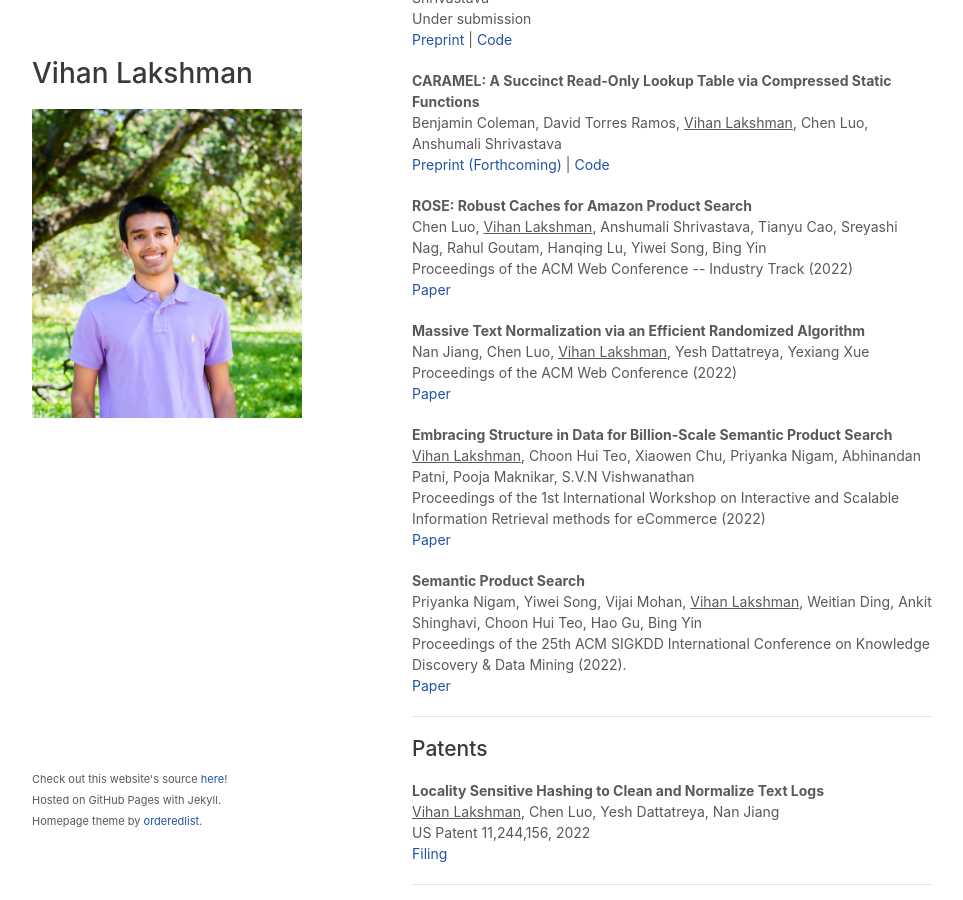
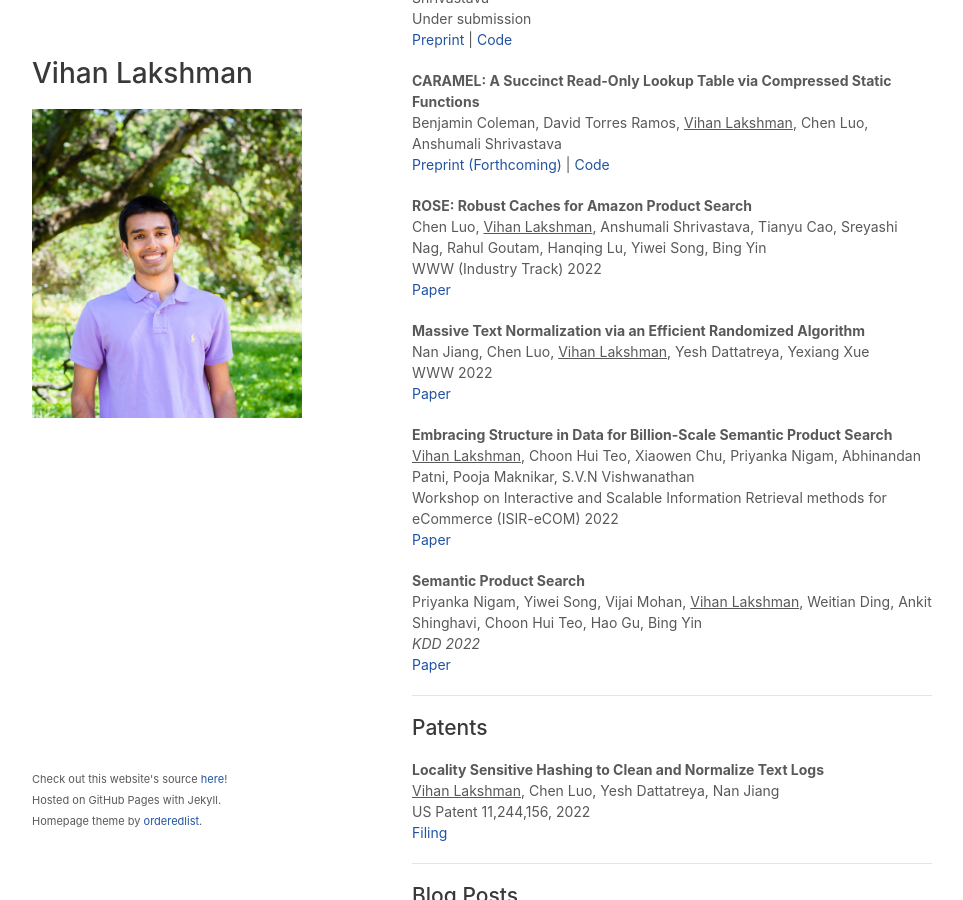
Before and after one commit to vihan-lakshman/vihan-lakshman.github.io, a Jekyll site: the page built from index.html, in a window 1280 px wide and 900 px high, scrolled down 438 px. Shown: the whole window, without its empty margins (158-1121 px from the left). Built offline with Jekyll 4.4.1, drawn with Linux system fonts in a browser that asks for light colours; a style sheet for code colours, icons or effects is not loaded.

Commit message:
Switch to italics

```diff
--- a/index.html
+++ b/index.html
@@ -79,22 +79,22 @@
         <b>ROSE: Robust Caches for Amazon Product Search</b><br>
         Chen Luo, <u>Vihan Lakshman</u>, Anshumali Shrivastava, Tianyu Cao, Sreyashi Nag, Rahul Goutam, Hanqing Lu,
         Yiwei Song, Bing Yin<br>
-        Proceedings of the ACM Web Conference -- Industry Track (2022)<br>
+        <it> WWW (Industry Track) 2022 </it><br>
         <a href="https://dl.acm.org/doi/pdf/10.1145/3487553.3524213">Paper</a>
       </p>
 
       <p>
         <b>Massive Text Normalization via an Efficient Randomized Algorithm</b> <br>
         Nan Jiang, Chen Luo, <u>Vihan Lakshman</u>, Yesh Dattatreya, Yexiang Xue<br>
-        Proceedings of the ACM Web Conference (2022)<br>
+        <it>WWW 2022</it><br>
         <a href="http://chen-luo.com/papers/FLAN-WWW2022.pdf">Paper</a>
       </p>
       <p>
         <b>Embracing Structure in Data for Billion-Scale Semantic Product Search</b> <br>
         <u>Vihan Lakshman</u>, Choon Hui Teo, Xiaowen Chu, Priyanka Nigam, Abhinandan Patni, Pooja Maknikar, S.V.N
         Vishwanathan<br>
-        Proceedings of the 1st International Workshop on Interactive and Scalable Information Retrieval methods for
-        eCommerce (2022)<br>
+        <it>Workshop on Interactive and Scalable Information Retrieval methods for
+          eCommerce (ISIR-eCOM) 2022</it> <br>
         <a href="https://isir-ecom.github.io/papers/isir-ecom-2022_paper_3.pdf">Paper</a>
       </p>
 
@@ -102,7 +102,7 @@
         <b>Semantic Product Search</b> <br>
         Priyanka Nigam, Yiwei Song, Vijai Mohan, <u>Vihan Lakshman</u>, Weitian Ding, Ankit Shinghavi, Choon Hui Teo,
         Hao Gu, Bing Yin<br>
-        Proceedings of the 25th ACM SIGKDD International Conference on Knowledge Discovery & Data Mining (2022).<br>
+        <i>KDD 2022</i><br>
 
         <a href="https://dl.acm.org/doi/pdf/10.1145/3292500.3330759">Paper</a>
       </p>
```
